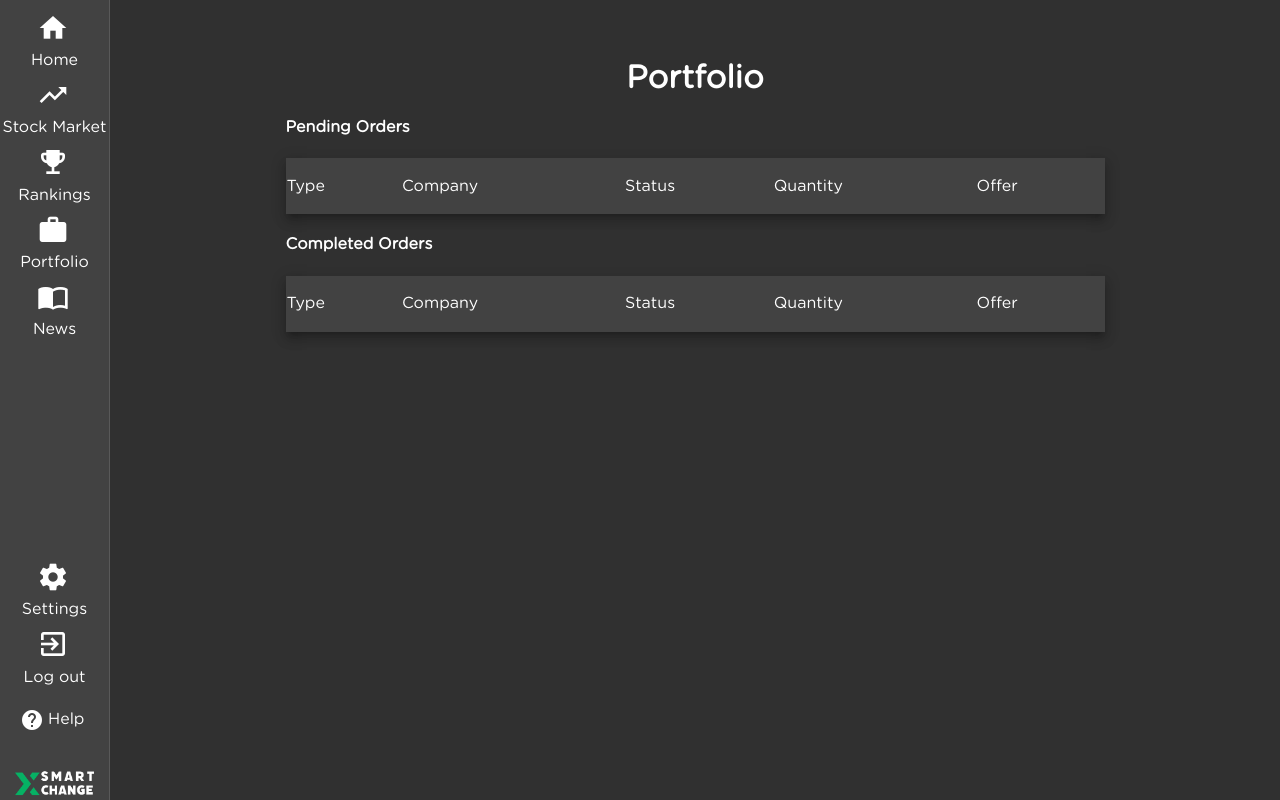
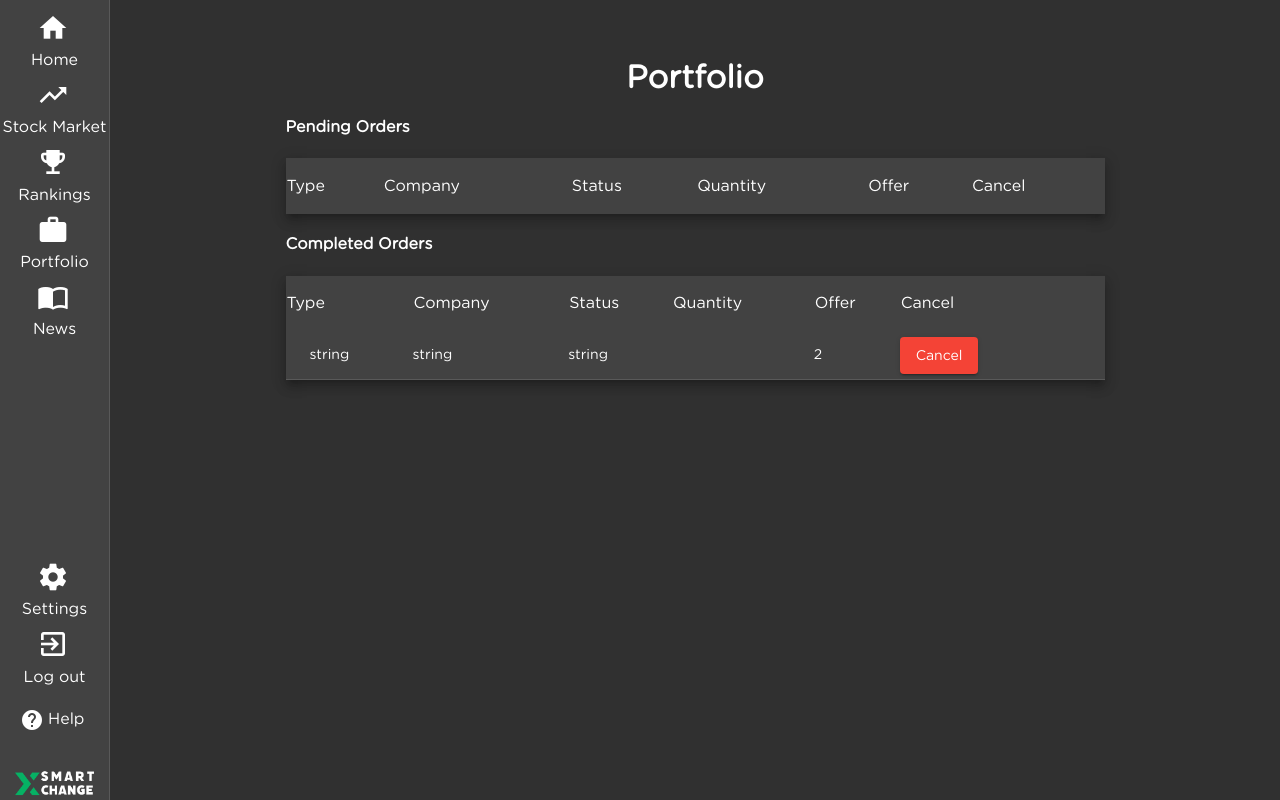
Before and after one commit to RobertoMourato/SmartXchange, an Angular app in the folder front-end/: page /portfolio in a window 1280 px wide. Built offline with nearby package versions, Linux system fonts and the light colour scheme; no server answers.

Commit message:
[#96] <Feature> FINISHED PENDING ORDERS TABLES
Added css and updated the methods for the table data source

```diff
--- a/front-end/src/app/portfolio/portfolio.component.css
+++ b/front-end/src/app/portfolio/portfolio.component.css
@@ -1,4 +1,4 @@
-mat-cell {
+td-body {
   background-color: aliceblue;
 }
 
--- a/front-end/src/app/portfolio/portfolio.component.html
+++ b/front-end/src/app/portfolio/portfolio.component.html
@@ -5,11 +5,58 @@
   <div class="div.orders">
     <h4 style="margin-left: 15%;">Pending Orders</h4>
 
-    <table mat-table [dataSource]="pendingDataSource.filteredData" class="mat-elevation-z8">
+    <table mat-table [dataSource]="pendingDataSource" class="mat-elevation-z8">
 
       <ng-container matColumnDef="type">
         <td mat-header-cell *matHeaderCellDef>Type</td>
-        <td mat-cell *matCellDef="let element">{{element.orderType}}</td>
+        <td style="background-color: aliceblue;color: black;" mat-cell *matCellDef="let element">{{element.type}}</td>
+      </ng-container>
+
+      <ng-container matColumnDef="company">
+        <td mat-header-cell *matHeaderCellDef> Company</td>
+        <td style="background-color: aliceblue;color: black;"mat-cell *matCellDef="let element"> {{element.company}} </td>
+      </ng-container>
+
+      <ng-container matColumnDef="quantity">
+        <td mat-header-cell *matHeaderCellDef> Quantity</td>
+        <td style="background-color: aliceblue;color: black;"mat-cell *matCellDef="let element">{{element.qt}}</td>
+      </ng-container>
+
+      <ng-container matColumnDef="status">
+        <td mat-header-cell *matHeaderCellDef> Status</td>
+        <td style="background-color: aliceblue;color: black;" mat-cell *matCellDef="let element">{{element.status}}</td>
+      </ng-container>
+
+      <ng-container matColumnDef="offer">
+        <td td mat-header-cell *matHeaderCellDef> Offer </td>
+        <td style="background-color: aliceblue;color: black;" mat-cell *matCellDef="let element">{{element.offer }}</td>
+      </ng-container>
+
+      <ng-container matColumnDef="cancelButton">
+        <td mat-header-cell *matHeaderCellDef>Cancel</td>
+        <td style="background-color: aliceblue;color: black;" mat-cell *matCellDef= "let element">
+          <button mat-raised-button color="warn">Cancel</button>
+        </td>
+      </ng-container>
+
+      <tr mat-header-row *matHeaderRowDef="displayedColumns"></tr>
+      <tr mat-row *matRowDef="let row; columns: displayedColumns"></tr>
+
+    </table>
+  </div>
+
+  <div class="div.orders">
+    <h4 style="margin-left: 15%;">Completed Orders</h4>
+
+    <table mat-table [dataSource]="dataSource" class="mat-elevation-z8">
+
+      <!--- Note that these columns can be defined in any order.
+            The actual rendered columns are set as a property on the row definition" -->
+
+      <!-- Position Column -->
+      <ng-container matColumnDef="type">
+        <td mat-header-cell *matHeaderCellDef>Type</td>
+        <td mat-cell *matCellDef="let element">{{element.type}}</td>
       </ng-container>
 
       <ng-container matColumnDef="company">
@@ -29,59 +76,12 @@
 
       <ng-container matColumnDef="offer">
         <td td mat-header-cell *matHeaderCellDef> Offer </td>
-        <td mat-cell *matCellDef="let element">{{element.offer }}</td>
+        <td mat-cell *matCellDef="let element">{{element.offer}}</td>
       </ng-container>
 
       <ng-container matColumnDef="cancelButton">
-        <td mat-header-cell *matHeaderCellDef></td>
-        <td mat-cell>
-          <button mat-raised-button color="warn">Cancel</button>
-        </td>
-      </ng-container>
-
-      <tr mat-header-row *matHeaderRowDef="displayedColumns"></tr>
-      <tr mat-row *matRowDef="let row; columns: displayedColumns"></tr>
-
-    </table>
-  </div>
-
-  <div class="div.orders">
-    <h4 style="margin-left: 15%;">Completed Orders</h4>
-
-    <table mat-table [dataSource]="completedDataSource.filteredData" class="mat-elevation-z8">
-
-      <!--- Note that these columns can be defined in any order.
-            The actual rendered columns are set as a property on the row definition" -->
-
-      <!-- Position Column -->
-      <ng-container matColumnDef="type">
-        <td mat-header-cell *matHeaderCellDef>Type</td>
-        <td mat-cell *matCellDef="let element">{{element.orderType}}</td>
-      </ng-container>
-
-      <ng-container matColumnDef="company">
-        <td mat-header-cell *matHeaderCellDef> Company</td>
-        <td mat-cell *matCellDef="let element"> {{element.company}} </td>
-      </ng-container>
-
-      <ng-container matColumnDef="quantity">
-        <td mat-header-cell *matHeaderCellDef> Quantity</td>
-        <td mat-cell *matCellDef="let element">{{element.quantity}}</td>
-      </ng-container>
-
-      <ng-container matColumnDef="status">
-        <td mat-header-cell *matHeaderCellDef> Status</td>
-        <td mat-cell *matCellDef="let element">{{element.status}}</td>
-      </ng-container>
-
-      <ng-container matColumnDef="offer">
-        <td td mat-header-cell *matHeaderCellDef> Offer </td>
-        <td mat-cell *matCellDef="let element">{{element.offer }}</td>
-      </ng-container>
-
-      <ng-container matColumnDef="cancelButton">
-        <td mat-header-cell *matHeaderCellDef></td>
-        <td mat-cell>
+        <td mat-header-cell *matHeaderCellDef>Cancel</td>
+        <td mat-cell *matCellDef="let element">
           <button mat-raised-button color="warn">Cancel</button>
         </td>
       </ng-container>
--- a/front-end/src/app/portfolio/portfolio.component.ts
+++ b/front-end/src/app/portfolio/portfolio.component.ts
@@ -4,7 +4,7 @@ import { Offer } from './Offer';
 import { MainNavComponent } from '../main-nav/main-nav.component';
 import { PortfolioOrdersService } from './portfolio-orders.service';
 
-const ELEMENT_DATA = [
+const ELEMENT_DATA: Offer[] = [
   { type: 'string', company: 'string', status: 'string', qt: 2, offer: 2 },
 ];
 
@@ -23,48 +23,58 @@ export class PortfolioComponent implements OnInit {
     'cancelButton',
   ];
 
-  pendingOffers: Array<Offer>;
+  pendingOffers: Offer[] = [];
   completedOffers: Array<Offer>;
   pendingDataSource: MatTableDataSource<Offer>;
+  dataSource: MatTableDataSource<Offer>;
   completedDataSource: MatTableDataSource<Offer>;
   constructor(private portfolioService: PortfolioOrdersService) {}
 
   ngOnInit(): void {
     this.pendingOffers = new Array<Offer>();
     this.getPendingOrders();
-    this.pendingDataSource = new MatTableDataSource<Offer>(this.pendingOffers);
 
-    console.log('pendingDatasource', this.pendingDataSource);
+    console.log('pendingOrders', this.pendingOffers);
+    console.log('ELDA', ELEMENT_DATA);
+
+
+   // console.log('pds', this.pendingDataSource.data);
+
+    //
+    //console.log('ED', ELEMENT_DATA);
+    //this.pendingDataSource = new MatTableDataSource<Offer>(ELEMENT_DATA);
+
+    //console.log('pendingDatasource', this.pendingDataSource);
     //this.dataSource =  new MatTableDataSource(this.offers)
 
     this.getCompletedOrders;
     this.completedDataSource = new MatTableDataSource<Offer>(
       this.completedOffers
     );
+    this.dataSource = new MatTableDataSource<Offer>(ELEMENT_DATA);
+    console.log('filt', this.dataSource.data);
   }
 
   getPendingOrders() {
     const username = window.sessionStorage.getItem('user');
-    console.log(username);
-
+    //console.log(username);
+    const arr = [];
     this.portfolioService.getPendingOrders(username).subscribe((data) => {
-      console.log('data', data);
+      //  console.log('data', data);
       data.forEach((element) => {
         if (element.company == null) {
           return;
         }
-        this.pendingOffers.push(
-          new Offer(
-            element.orderType,
-            element.company.companyName,
-            element.orderStatus,
-            element.orderNumStock,
-            100
-          )
-        );
+
+        arr.push({
+          type: element.orderType,
+          company: element.company.companyName,
+          status: element.orderStatus,
+          qt: element.orderNumStock,
+          offer: 100,
+        });
       });
-
-      console.log('pendingOrders', this.pendingOffers);
+      this.pendingDataSource = new MatTableDataSource<Offer>(arr);
     });
   }
 
```
